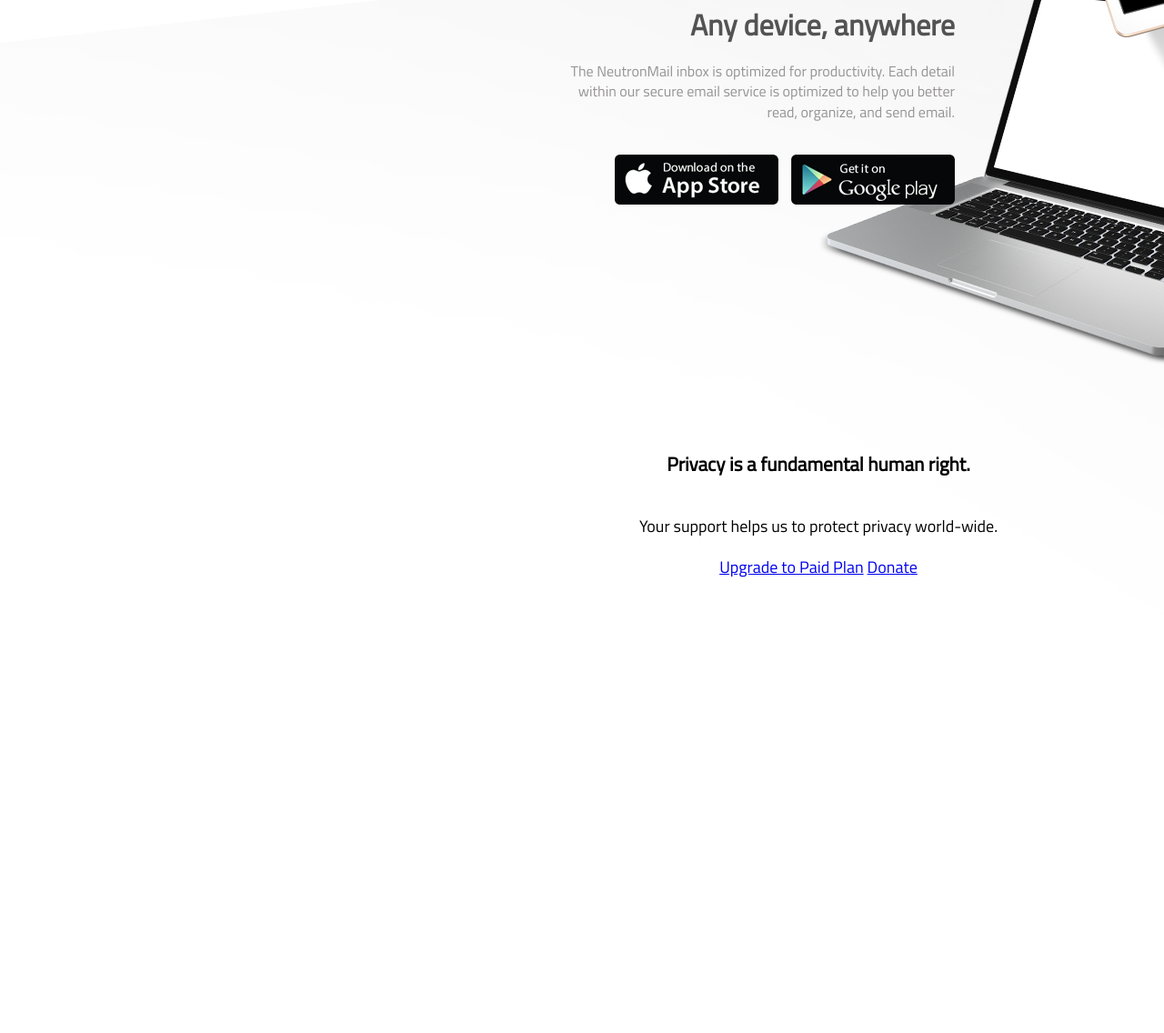
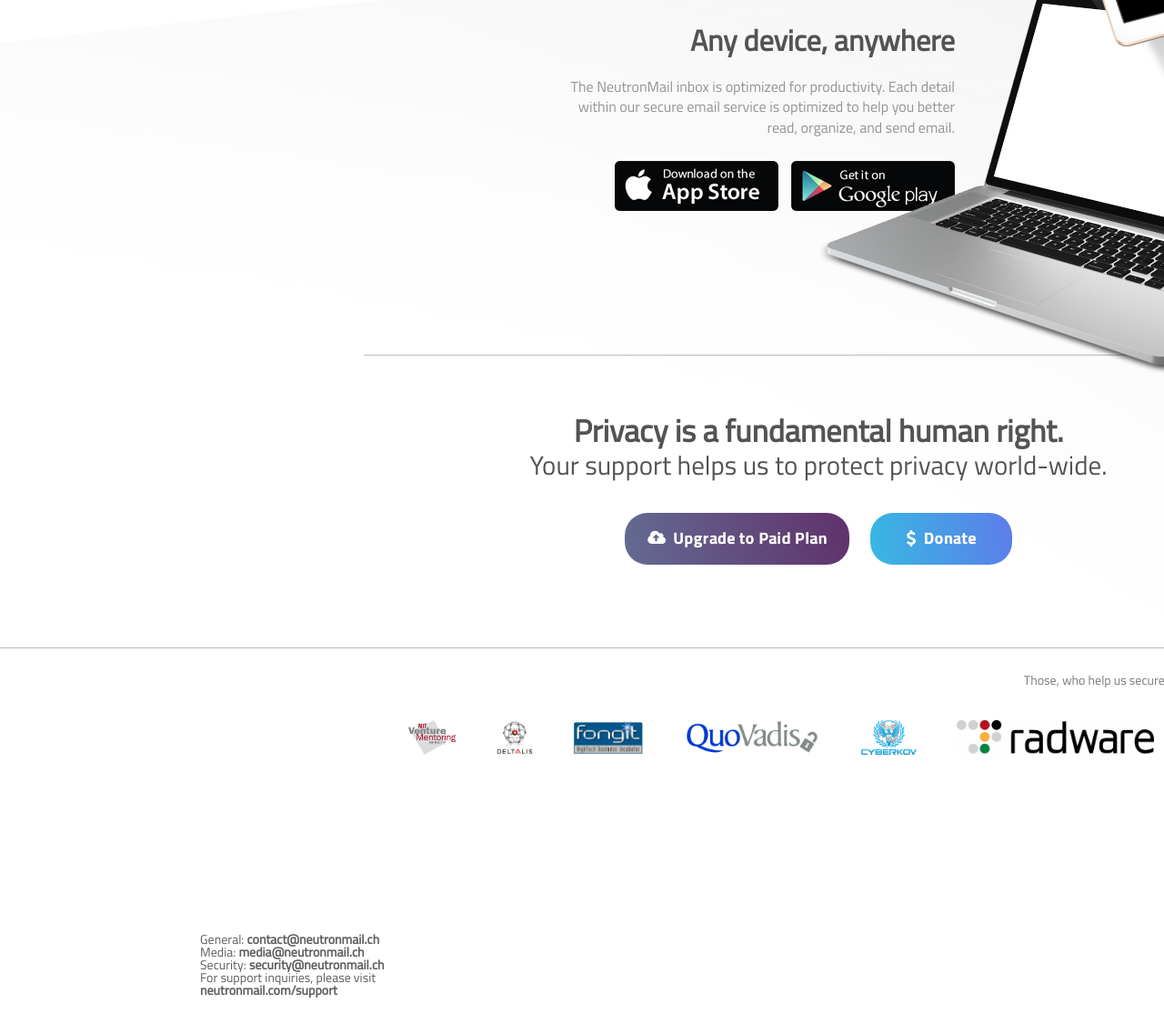
Before and after one commit to shtigor/NeutronMail, a plain HTML site: page index.html in a window 1280 px wide. Shown: the part 1831-2967 px from the top of the page at 91% size. Before the commit the page ends 2557 px from the top, so only its background shows below. Drawn offline with Linux system fonts and the light colour scheme.

Commit message:
finalize footer, try to use BEM methodology

```diff
--- a/index.html
+++ b/index.html
@@ -102,25 +102,46 @@
                 <p>— Boston Herald</p>
             </blockquote>
             <section class="download">
+                <img class="tech" src="assets/picture_main.png" alt="">
                 <div class="any-device">
                     <h3>Any device, anywhere</h3>
-                    <p>The NeutronMail inbox is optimized for productivity. Each detail within our secure email service is optimized to help you better read, organize, and send email.</p>
-                    <div class="stores">
-                        <a href="https://www.apple.com/ios/app-store/" target="_blank"><img src="assets/store_apple.png" alt=""></a>
-                        <a href="https://play.google.com/store?hl=en" target="_blank"><img src="assets/store_google.png" alt=""></a>
-                    </div>
+                    <p class="grey-line-5">The NeutronMail inbox is optimized for productivity. Each detail within our secure email service is optimized to help you better read, organize, and send email.</p>
+                    <a href="https://www.apple.com/ios/app-store/" target="_blank"><img src="assets/store_apple.png" alt="Apple Store"></a>
+                    <a href="https://play.google.com/store?hl=en" target="_blank"><img src="assets/store_google.png" alt="Google Play"></a>
                 </div>
-                <img src="assets/picture_main.png" alt="">
+
             </section>
             <section class="plans">
                 <h3>Privacy is a fundamental human right.</h3>
                 <p>Your support helps us to protect privacy world-wide.</p>
+
+                <!-- TODO: make text link, NEED normal editor -->
                 <div class="upgrade-donate">
-                    <a href="#">Upgrade to Paid Plan</a>
-                    <a href="#">Donate</a>
+                    <a class="upgrade-plan" href="#"></a>
+                    <a class="donate" href="#"></a>
                 </div>
             </section>
+            <section class="sponsors">
+                <p class="grey-line-6">Those, who help us secure your privacy</p>
+                <ul>
+                    <li><a href="#"><img src="assets/sponsors/MIT.png" alt=""></a></li>
+                    <li><a href="#"><img src="assets/sponsors/deltalis.png" alt=""></a></li>
+                    <li><a href="#"><img src="assets/sponsors/Fongit.png" alt=""></a></li>
+                    <li><a href="#"><img src="assets/sponsors/QuoVadis.png" alt=""></a></li>
+                    <li><a href="#"><img src="assets/sponsors/Cyberkov.png" alt=""></a></li>
+                    <li><a href="#"><img src="assets/sponsors/Radware.png" alt=""></a></li>
+                    <li><a href="#"><img src="assets/sponsors/ipmax.png" alt=""></a></li>
+                </ul>
+            </section>
         </div>
+        <footer class="footer">
+                <div class="footer__contacts">
+                    <p>General: <span class="footer__contacts--bold">contact@neutronmail.ch</span></p>
+                    <p>Media: <span class="footer__contacts--bold">media@neutronmail.ch</span></p>
+                    <p class="footer__contacts--mod">Security: <span class="footer__contacts--bold">security@neutronmail.ch</span></p>
+                    <p>For support inquiries, please visit <span class="footer__contacts--bold">neutronmail.com/support</span></p>
+                </div>
+            </footer>
     </div>
 </body>
 </html>
--- a/style.css
+++ b/style.css
@@ -333,7 +333,7 @@
     position: absolute;
     top: 22px;
     right: 320px;
-    width: 1030px;
+    width: 1040px;
     border-top: 1px solid #b9b9b9;
 }
 
@@ -369,7 +369,7 @@
     background-position-y: 170px;
     background-position-x: 0px;
     background-color: white;
-    height: 1052px;
+    height: 1352px;
 }
 
 .testonials blockquote {
@@ -408,15 +408,31 @@
     background-color: black;
 }
 
+.download {
+    margin-left: 600px;
+    height: 510px;
+}
+
+.download .tech {
+    position: relative;
+    top: -200px;
+    left: 300px;
+    z-index: 1;
+}
+
 .any-device {
+    position: relative;
+    top: -600px;
     width: 450px;
     text-align: right;
-    padding-top: 60px;
 }
 
-.download {
-    display: flex;
-    margin-left: 600px;
+.any-device p {
+    padding-bottom: 10px;
+}
+
+.any-device a {
+    padding-left: 10px;
 }
 
 .download h3 {
@@ -432,45 +448,160 @@
     line-height: 1.4;
 }
 
-.download img {
-    position: relative;
-    top: -210px;
-    left: -150px;
-}
-
-.stores {
-    position: relative;
-    top: 230px;
-    left: 150px;
-    z-index: 1;
-}
-
-.stores a {
-    padding-left: 10px;
-}
-
 .grey-line-5::after {
     content: "";
     position: absolute;
-    top: 0px;
-    left: 0px;
+    top: 370px;
+    left: -200px;
     width: 1400px;
-    border-left: 60px solid #b9b9b9;
+    border-top: 1px solid #b9b9b9;
 }
 
 .plans {
     display: flex;
     flex-direction: column;
-    margin-top: -140px;
+    height: 270px;
 }
 
 .plans h3,
 .plans p,
 .plans .upgrade-donate {
     align-self: center;
+    margin: 0;
 }
 
+.plans h3,
+.plans p {
+    color: rgba(83, 83, 83, 255);
+    text-align: center;
+    line-height: 1.2;
+}
 
+.plans h3 {
+    font-size: 34px;
+}
+
+.plans p {
+    font-size: 29px;
+}
+
+.upgrade-donate {
+    padding-top: 50px;
+}
+
+.upgrade-plan,
+.donate {
+    color: white;
+    text-decoration: none;
+}
+
+.upgrade-plan {
+    padding: 15px 25px;
+    background: linear-gradient(80deg, rgba(99,107,146,1) 0%, rgba(96,49,107,1) 100%);
+    border-radius: 25px;
+    margin-right: 20px;
+}
+
+.donate {
+    padding: 15px 40px;
+    background: linear-gradient(80deg, rgba(55,185,225,1) 0%, rgba(93,124,234,1) 100%);
+    border-radius: 25px;
+}
+
+.upgrade-plan::before {
+    content: url("assets/upgrade.png");
+    position: relative;
+    top: 4px;
+    left: 0px;
+}
+
+.donate::before {
+    content: url("assets/donate.png");
+    position: relative;
+    top: 2px;
+    left: 0px;
+}
+
+.sponsors {
+    margin: 0 auto;
+    max-width: 1000px;
+    width: 100%;
+}
+
+.sponsors p {
+    position: relative;
+    text-align: right;
+    margin-right: 45px;
+    padding-bottom: 20px;
+    font-size: 14px;
+    color: rgba(122, 122, 122, 255);
+}
+
+.grey-line-6::before {
+    content: "";
+    position: absolute;
+    top: -25px;
+    left: -400px;
+    width: 1390px;
+    border-top: 1px solid #b9b9b9;
+}
+
+.grey-line-6::after {
+    content: "";
+    position: absolute;
+    top: -25px;
+    left: 990px;
+    height: 441px;
+    border-left: 1px solid #b9b9b9;
+}
+
+.sponsors {
+    height: 300px;
+}
+
+.sponsors ul {
+    list-style: none;
+    text-align: center;
+    margin: 0;
+    padding: 0;
+}
+
+.sponsors ul a {
+    padding: 20px;
+}
+
+.sponsors ul li {
+    display: inline-block;
+}
+
+.sponsors ul a img {
+    height: 38px;
+}
+.footer {
+    max-width: 1200px;
+    width: 100%;
+    margin-left: 220px;
+}
+
+.footer__contacts p {
+    margin: 0;
+    padding: 0;
+}
+
+.footer__contacts {
+    width: 213px;
+    line-height: 1;
+    font-size: 14px;
+    color: rgba(92, 92, 92, 255);
+}
+
+.footer__contacts--bold {
+    font-weight: bold;
+}
+
+.footer__contacts--mod {
+    padding-bottom: 10px;
+}
 
 @media only screen and (max-width: 800px) {
     .container {
```
Also changed, not shown: assets/donate.png (added), assets/sponsors/Cyberkov.png (added), assets/sponsors/Fongit.png (added), assets/sponsors/MIT.png (added), assets/sponsors/QuoVadis.png (added), assets/sponsors/Radware.png (added), assets/sponsors/deltalis.png (added), assets/sponsors/ipmax.png (added), assets/upgrade.png (added).
